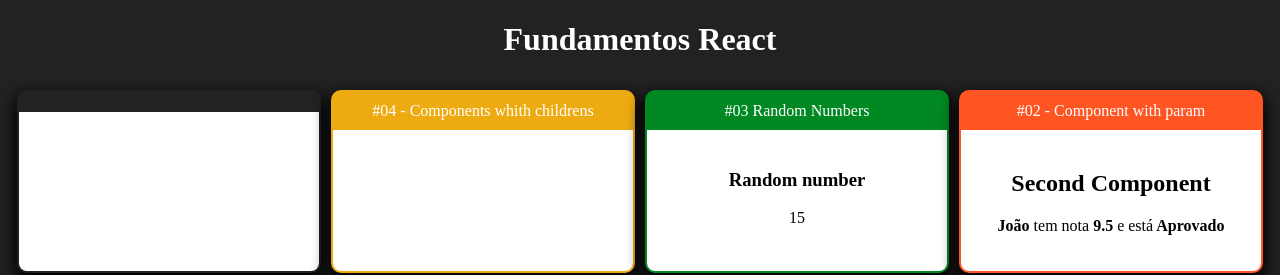
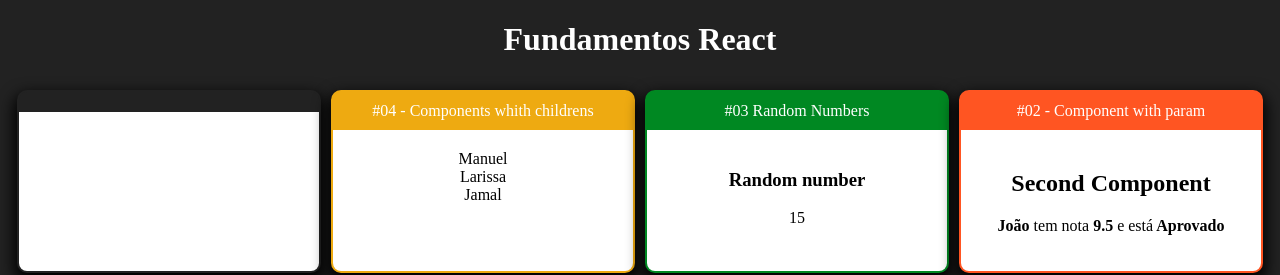
Before and after one commit to alan-pascke/fundamentos-react, a React (Create React App) app: page / in a window 1280 px wide. Shown: the top 275 px of the page. Built offline with nearby package versions, Linux system fonts and the light colour scheme.

Commit message:
filhos não recebem atributos do pai

```diff
--- a/src/App.jsx
+++ b/src/App.jsx
@@ -4,8 +4,8 @@ import First from './components/basics/First';
 import ComParam from './components/basics/ComParam';
 import Random from "./components/basics/Random";
 import Card from "./components/layouts/Card";
-// import Family from "./components/basics/Family";
-// import FamilyMember from "./components/basics/FamilyMember";
+import Family from "./components/basics/Family";
+import FamilyMember from "./components/basics/FamilyMember";
 import './App.css';
 
 
@@ -16,11 +16,11 @@ export default () =>{
             <div className="Cards">
                 <Card></Card>
                 <Card title='#04 - Components whith childrens' color='#EA1'>
-                    {/* <Family lastname='Ferreira'>
+                    <Family lastname='Ferreira'>
                         <FamilyMember name='Manuel' />
                         <FamilyMember name='Larissa' />
                         <FamilyMember name='Jamal' />
-                    </Family> */}
+                    </Family>
 
                 </Card>
                 <Card title='#03 Random Numbers' color='#082'>
--- a/src/components/basics/Family.jsx
+++ b/src/components/basics/Family.jsx
@@ -10,7 +10,13 @@ export default props =>{
 
     return (
         <div style={styles}>
-            {cloneElement(props.children, { ...props})}
+            {
+                props.children.map((child, i) => {
+                    console.log(child)
+                    return cloneElement (child, { ...props, key: i});
+
+                })
+            }
         </div>
     )
 };
```
